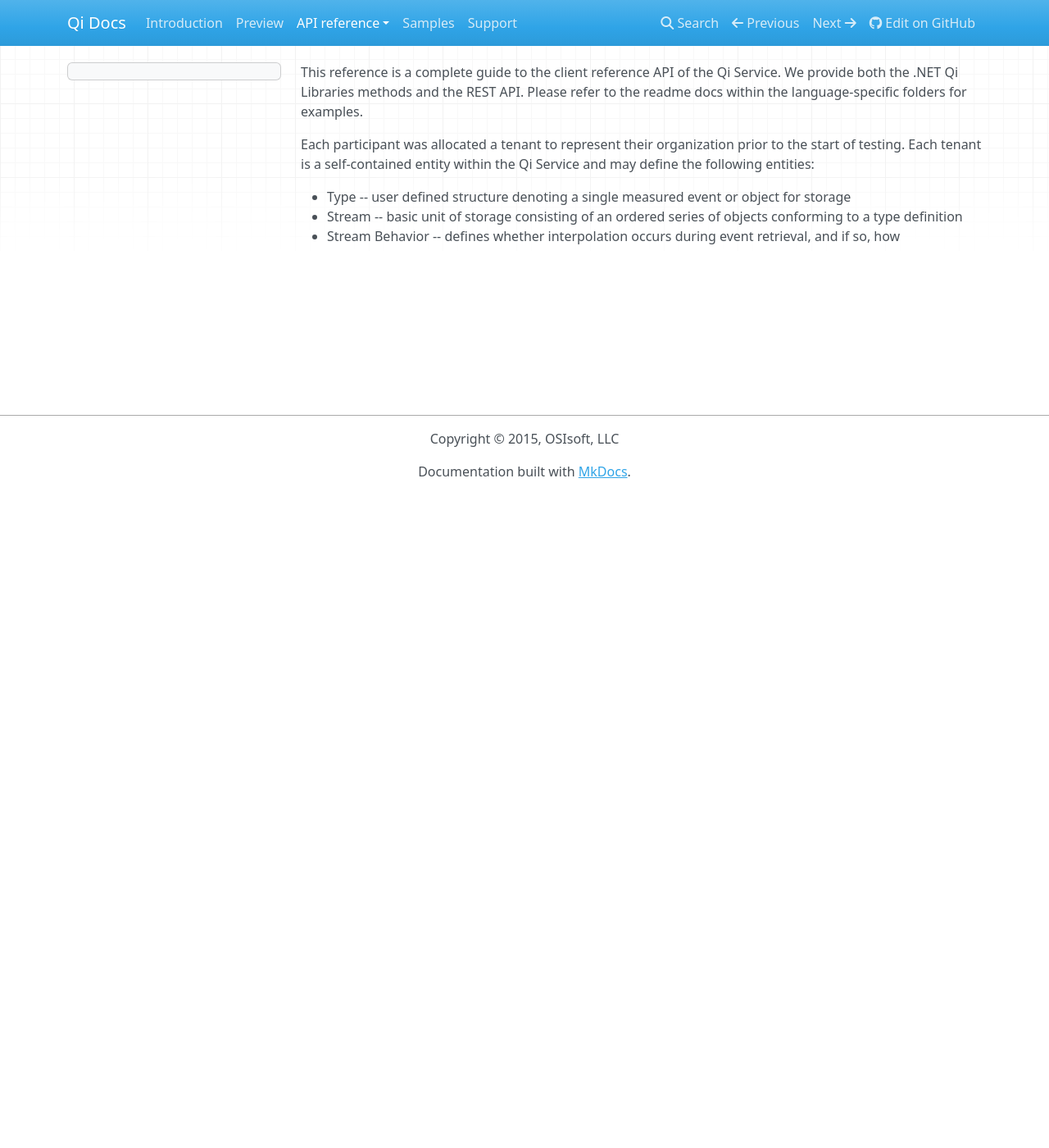
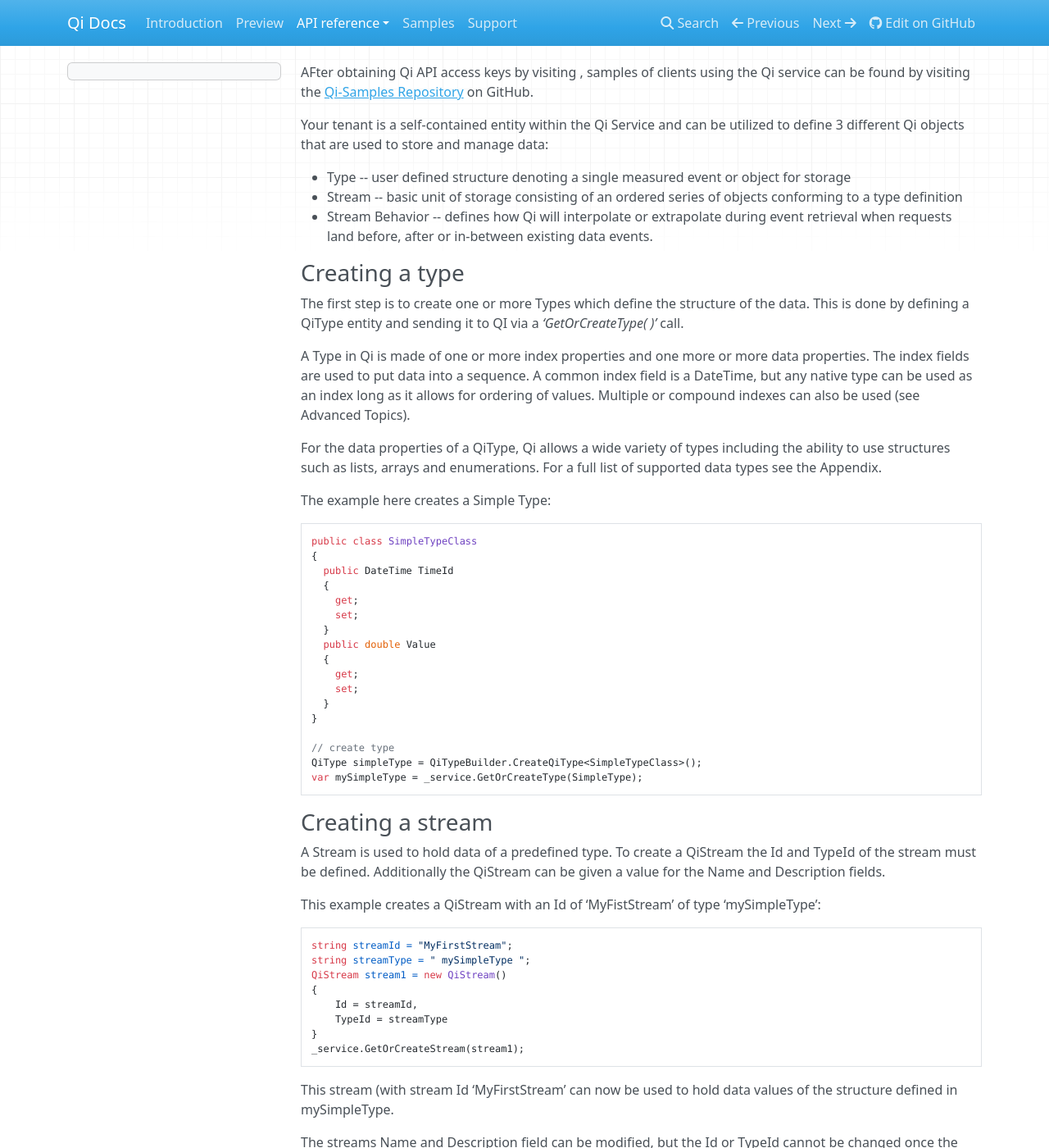
Before and after one commit to ssuryanarayanan/Qi-Docs, an MkDocs documentation site: the page built from docs/Overview.md, in a window 1280 px wide and 1400 px high. Shown: the whole window at 82% size. Built offline with MkDocs 1.6.1, drawn with Linux system fonts in a browser that asks for light colours; nearby versions of some CDN libraries; old or Windows-style settings are respelled for this version of MkDocs; some of the changed text lies outside the part shown.

Commit message:
Update Overview.md

````diff
--- a/docs/Overview.md
+++ b/docs/Overview.md
@@ -1,7 +1,57 @@
-This reference is a complete guide to the client reference API of the Qi Service.  We provide both the .NET Qi Libraries methods and the REST API.  Please refer to the readme docs within the language-specific folders for examples.
+AFter obtaining Qi API access keys by visiting <qi.osisoft.com>, samples of clients using the Qi service can be found by visiting the <a href="https://github.com/osisoft/Qi-Samples" target="_blank">Qi-Samples Repository</a> on GitHub.
 
-Each participant was allocated a tenant to represent their organization prior to the start of testing.  Each tenant is a self-contained entity within the Qi Service and may define the following entities:
+Your tenant is a self-contained entity within the Qi Service and can be utilized to define 3 different Qi objects that are used to store and manage data:
 
 * Type -- user defined structure denoting a single measured event or object for storage
 * Stream -- basic unit of storage consisting of an ordered series of objects conforming to a type definition
-* Stream Behavior -- defines whether interpolation occurs during event retrieval, and if so, how
+* Stream Behavior -- defines how Qi will interpolate or extrapolate during event retrieval when requests land before, after or in-between existing data events.
+
+###Creating a type
+
+The first step is to create one or more Types which define the structure of the data. This is done by defining a QiType entity and sending it to QI via a *‘GetOrCreateType( )’* call.
+
+A Type in Qi is made of one or more index properties and one more or more data properties. The index fields are used to put data into a sequence. A common index field is a DateTime, but any native type can be used as an index long as it allows for ordering of values. Multiple or compound indexes can also be used (see Advanced Topics).
+
+For the data properties of a QiType, Qi allows a wide variety of types including the ability to use structures such as lists, arrays and enumerations. For a full list of supported data types see the Appendix.
+
+The example here creates a Simple Type:
+```
+public class SimpleTypeClass
+{
+  public DateTime TimeId
+  {
+    get;
+    set;
+  }
+  public double Value
+  {
+    get;
+    set;
+  }
+}
+
+// create type
+QiType simpleType = QiTypeBuilder.CreateQiType<SimpleTypeClass>();
+var mySimpleType = _service.GetOrCreateType(SimpleType);
+```
+
+###Creating a stream
+A Stream is used to hold data of a predefined type.
+To create a QiStream the Id and TypeId of the stream must be defined. Additionally the QiStream can be given a value for the Name and Description fields.
+
+This example creates a QiStream with an Id of ‘MyFistStream’ of type ‘mySimpleType’:
+
+```
+string streamId = "MyFirstStream";
+string streamType = " mySimpleType ";
+QiStream stream1 = new QiStream()
+{
+    Id = streamId,
+    TypeId = streamType
+}
+_service.GetOrCreateStream(stream1);
+```
+
+This stream (with stream Id ‘MyFirstStream’ can now be used to hold data values of the structure defined in mySimpleType.
+
+The streams Name and Description field can be modified, but the Id or TypeId cannot be changed once the stream has been created.
````
